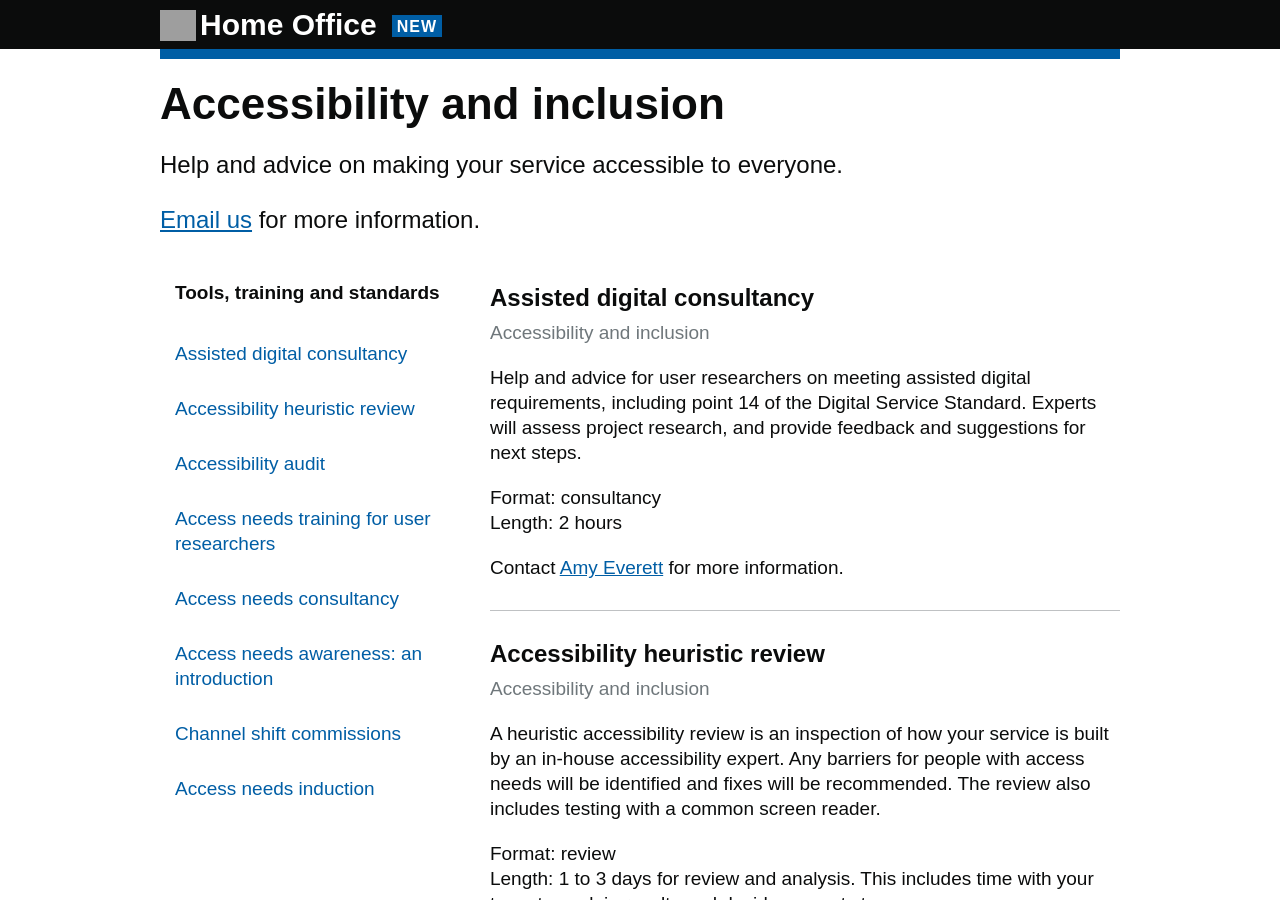
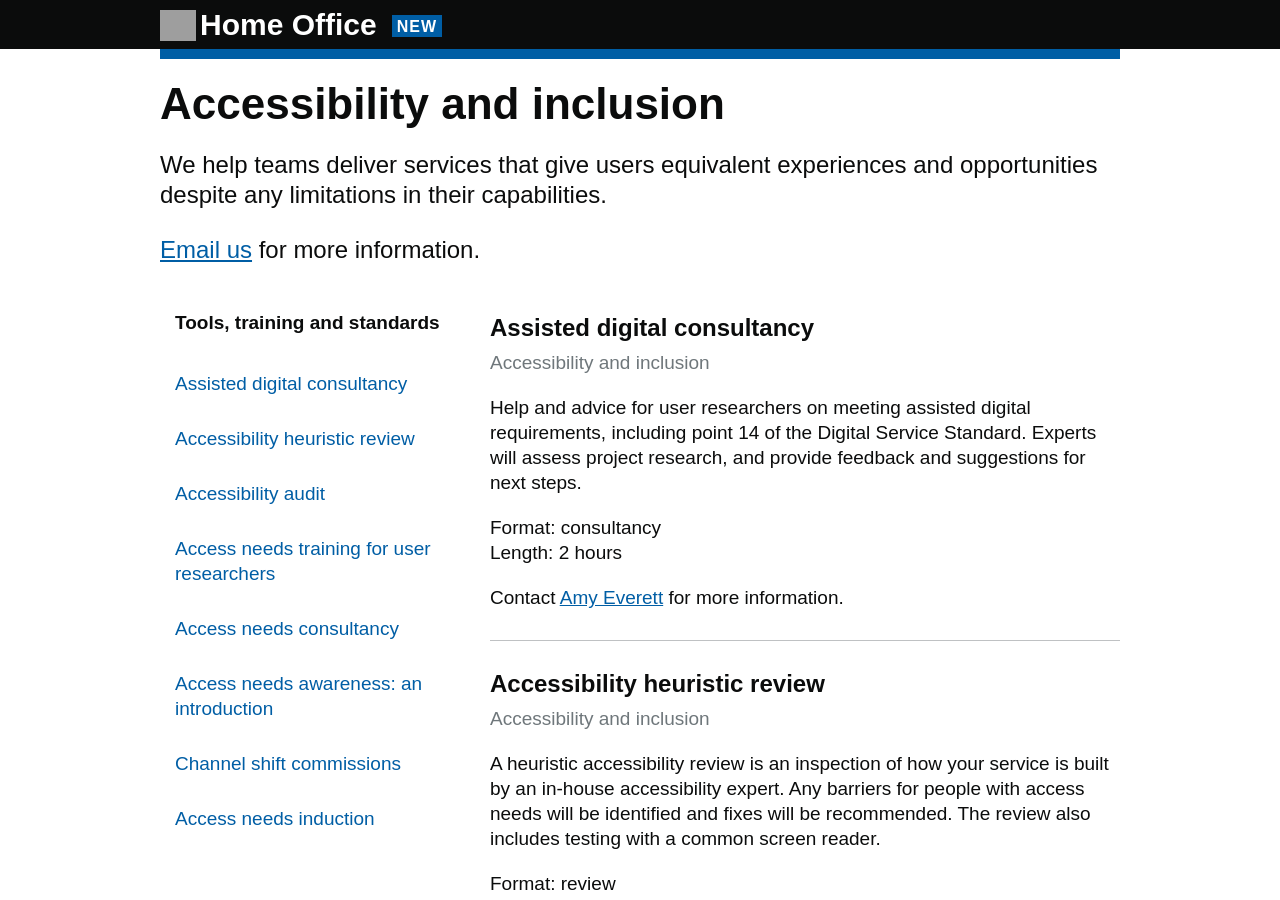
Before and after one commit to Abdul2/coe, a Jekyll site: the page built from accessibility-and-inclusion.md, in a window 1280 px wide and 900 px high. Built offline with Jekyll 4.4.1, drawn with Linux system fonts in a browser that asks for light colours; grey boxes are pictures that could not be loaded.

```diff
--- a/_includes/intro.html
+++ b/_includes/intro.html
@@ -1,6 +1,6 @@
 <h1 class="bold-xlarge">Centre of Excellence</h1>
 
-<p class="lede">The Centre of Excellence provides digital and service leadership to portfolios and delivery teams across Home Office Digital, Data and Technology. </p>
+<p class="lede">Providing digital and service leadership, training and advice to portfolios and delivery teams across Home Office Digital, Data and Technology. </p>
 
 <!-- <p>We:</p>
 <ul class="list-bullet">
--- a/accessibility-and-inclusion.md
+++ b/accessibility-and-inclusion.md
@@ -5,6 +5,6 @@ permalink: /accessibility-and-inclusion
 category: "Accessibility and inclusion"
 ---
 
-Help and advice on making your service accessible to everyone.
+We help teams deliver services that give users equivalent experiences and opportunities despite any limitations in their capabilities.
 
 <a href="mailto:CentreOfExcellenceCentral@digital.homeoffice.gov.uk">Email us</a> for more information.
```
Also changed, not shown: _posts/2017-06-30-design-review.md (+1 -1 lines).
